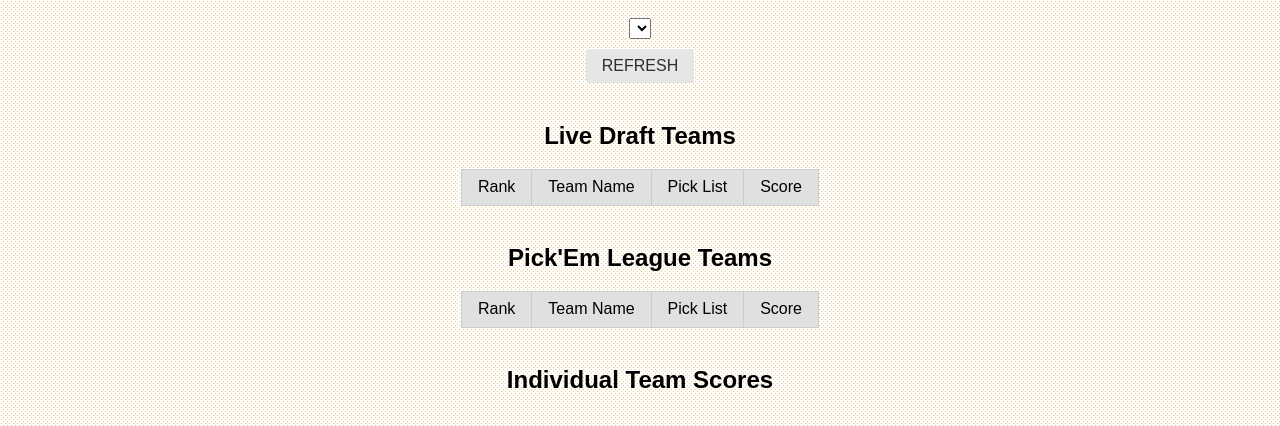
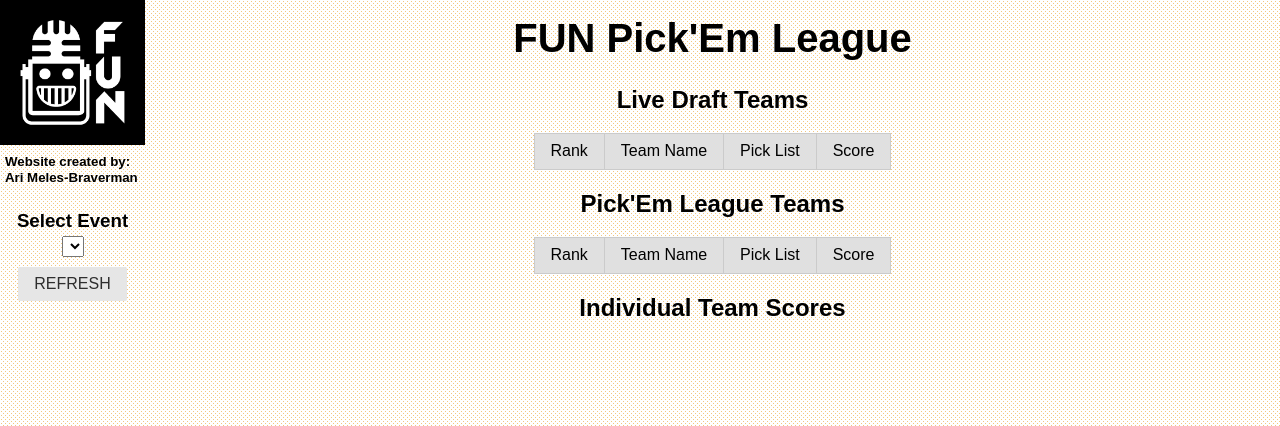
Before and after one commit to arimb/PickemLeagueLive, a plain HTML site: page index.html in a window 1280 px wide. Shown: the top 426 px of the page. Drawn offline with nearby package versions, Linux system fonts and the light colour scheme; no server answers.

Commit message:
left bar

```diff
--- a/index.html
+++ b/index.html
@@ -10,7 +10,7 @@
 		gtag('config', 'UA-135433990-2');
 	</script>
 
-	<title>Pick'Em League Live</title>
+	<title>FUN Pick'Em League</title>
 	<script type="text/javascript" src='https://code.jquery.com/jquery-3.4.1.min.js'></script>
 	<script type="text/javascript" src='update.js'></script>
 	<link rel="stylesheet" href="https://unpkg.com/purecss@1.0.0/build/pure-min.css" integrity="sha384-nn4HPE8lTHyVtfCBi5yW9d20FjT8BJwUXyWZT9InLYax14RDjBj46LmSztkmNP9w" crossorigin="anonymous">
@@ -35,22 +35,44 @@
 			background-color: white !important;
 			text-align: left;
 		}
+		h1,h3,h5 {
+			margin: 5px;
+		}
+		h1 {
+			font-size: 2.5em;
+		}
+		.center {
+			/*display:inline-block;
+			position:absolute;
+			left:0;
+			right:0;*/
+		}
 	</style>
 </head>
 <body align='center'>
 	<div id='header'>
-		<br>
+		<div style='/*display:inline-block;*/ float:left;' align='left'>
+			<img src='fun_logo.png' style='width:145px;'>
+			<h5 style='text-align:left; margin-bottom:25px;'>
+				Website created by:<br>Ari Meles-Braverman
+			</h5>
+			<div align='center'>
+				<h3>Select Event</h3>
 				<select id='event' style='margin-bottom: 10px;'></select>
-		<br>
 				<div id='last-updated'></div>
 				<button id='go' class='pure-button'>REFRESH</button>
 			</div>
-	<br>
+		</div>
+		<div style='display:inline-block; margin-top:10px;'>
+			<h1>FUN Pick'Em League</h1>
+		</div>
+	</div>
 	<div id='tables'>
 		<details open>
 			<summary>
 				Live Draft Teams
 			</summary>
+			<div class='center'>
 				<table id='draft' class='pure-table' align='center'>
 					<thead>
 						<tr align='center'>
@@ -62,12 +84,13 @@
 					</thead>
 					<tbody></tbody>
 				</table>
-			<br>
+			</div>
 		</details>
 		<details open>
 			<summary>
 				Pick'Em League Teams
 			</summary>
+			<div class='center'>
 				<table id='pickem' class='pure-table' align='center'>
 					<thead>
 						<tr align='center'>
@@ -79,12 +102,13 @@
 					</thead>
 					<tbody></tbody>
 				</table>
-		<br>
+			</div>
 		</details>
 		<details>
 			<summary>
 				Individual Team Scores
 			</summary>
+			<div class='center'>
 				<table id='teams' class='pure-table' align='center'>
 					<thead>
 						<tr align='center'>
@@ -95,6 +119,7 @@
 					</thead>
 					<tbody></tbody>
 				</table>
+			</div>
 		</details>
 	</div>
 	<br>
```
Also changed, not shown: fun_logo.png (added), 1 other file. Lines whose indentation alone changed are shown as unchanged.
